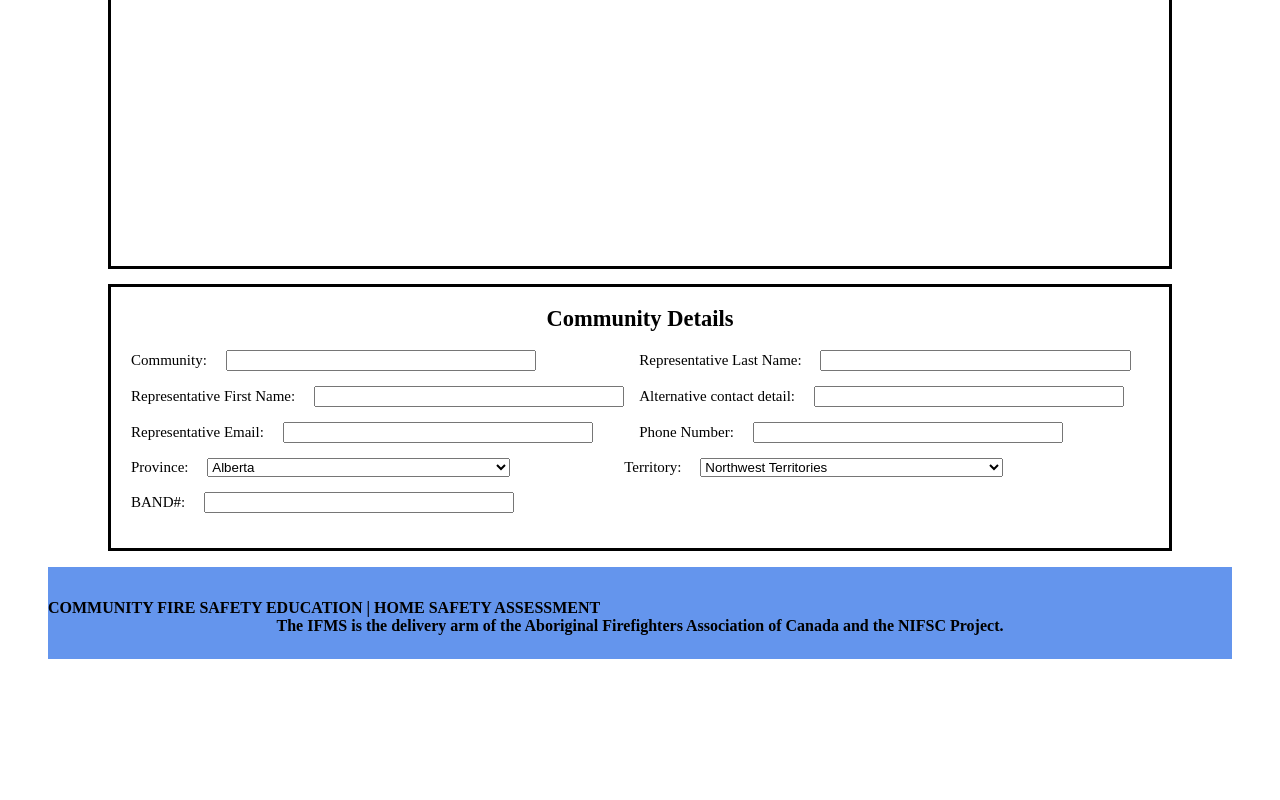
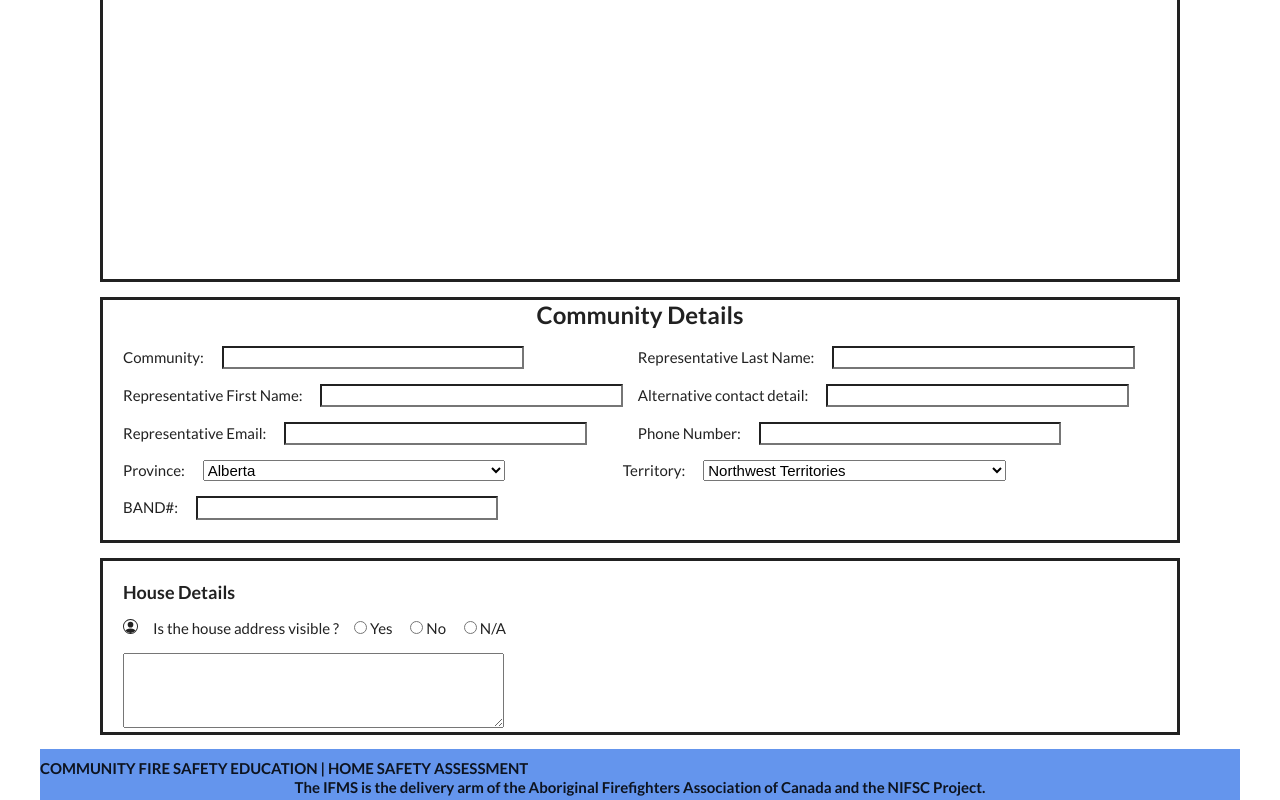
Before and after one commit to GGupta721/HSAtest, a React (Create React App) app in the folder hsatest/: page / in a window 1280 px wide. Shown: the part 580-1380 px from the top of the page. Before the commit the page ends 1247 px from the top, so only its background shows below. Built offline with nearby package versions, Linux system fonts and the light colour scheme.

Commit message:
exterior

```diff
--- a/hsatest/package.json
+++ b/hsatest/package.json
@@ -3,6 +3,7 @@
   "version": "0.1.0",
   "private": true,
   "dependencies": {
+    "@react-icons/all-files": "^4.1.0",
     "@testing-library/jest-dom": "^5.14.1",
     "@testing-library/react": "^11.2.7",
     "@testing-library/user-event": "^12.8.3",
@@ -10,7 +11,9 @@
     "google-maps-react": "^2.0.6",
     "react": "^17.0.2",
     "react-dom": "^17.0.2",
+    "react-expanding-textarea": "^2.3.2",
     "react-google-maps": "^9.4.5",
+    "react-icons": "^4.2.0",
     "react-places-autocomplete": "^7.3.0",
     "react-scripts": "4.0.3",
     "web-vitals": "^1.1.2"
--- a/hsatest/public/index.html
+++ b/hsatest/public/index.html
@@ -25,6 +25,8 @@
       work correctly both with client-side routing and a non-root public URL.
       Learn how to configure a non-root public URL by running `npm run build`.
     -->
+    <link rel="stylesheet" href="https://cdnjs.cloudflare.com/ajax/libs/semantic-ui/2.4.1/semantic.min.css">
+
     <title>React App</title>
   </head>
   <body>
--- /dev/null
+++ b/hsatest/src/components/Form/Exterior/Exterior.css
@@ -0,0 +1,12 @@
+.form-header{
+    margin-right: 20px;
+    margin-left: 20px;
+    margin-top: 20px;
+
+}
+
+.textfield input{
+    margin-right: 20px;
+    margin-left: 20px;
+    margin-bottom: 20px;
+}
--- /dev/null
+++ b/hsatest/src/components/Form/Exterior/Exterior.js
@@ -0,0 +1,29 @@
+import { Component } from  "react"
+import {BsPeopleCircle} from "react-icons/bs"
+import "./Exterior.css"
+
+function Exterior()  {
+return(
+
+
+        <div class="form-header">
+        <h3 >House Details</h3>
+
+        <BsPeopleCircle/>&emsp;<label>Is the house address visible ?</label>&emsp;
+
+
+        <input type="radio" value="Yes" name="options" /> Yes &emsp;
+        <input type="radio" value="No" name="options" /> No &emsp;
+        <input type="radio" value="N/A" name="options" /> N/A
+        <p/>
+
+        <div>
+        <textarea rows="4" cols="40"  ></textarea>
+        </div>
+
+        </div>
+
+
+        )
+}
+export default Exterior;
--- a/hsatest/src/components/Form/form.css
+++ b/hsatest/src/components/Form/form.css
@@ -11,7 +11,8 @@
 }
 
 .oc-details,
-.co-details {
+.co-details,
+.ex-details {
   margin-right: 20px;
   margin-left: 20px;
   display: flex;
@@ -29,3 +30,9 @@
 .block select {
   width: 8cm;
 }
+
+.exterior {
+  border-style:solid;
+  margin-left: 60px;
+  margin-right: 60px;
+}
--- a/hsatest/src/components/Form/form.js
+++ b/hsatest/src/components/Form/form.js
@@ -2,6 +2,9 @@ import {Component} from "react"
 import "./form.css"
 import OccupantDetails from "./details/occupantDetails";
 import CommunityDetails from "./details/communityDetails";
+import Exterior from "./Exterior/Exterior";
+
+
 
 class Form extends Component {
     render() {
@@ -21,12 +24,12 @@ class Form extends Component {
                             <OccupantDetails />
                         </div><p/>
                         <div className="c-details">
-
                             <h2> Community Details</h2><p/>
                             <CommunityDetails />
-
-
-                        </div>
+                        </div><p/>
+                        <div className="exterior">
+                         <Exterior/>
+                         </div>
                     </form>
                 </div>
             </div>
```
Also changed, not shown: 1 other file (tests, documents, lock files or other folders).
